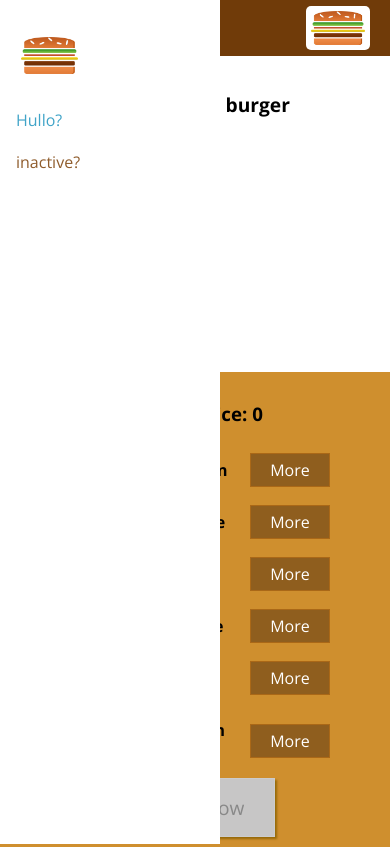
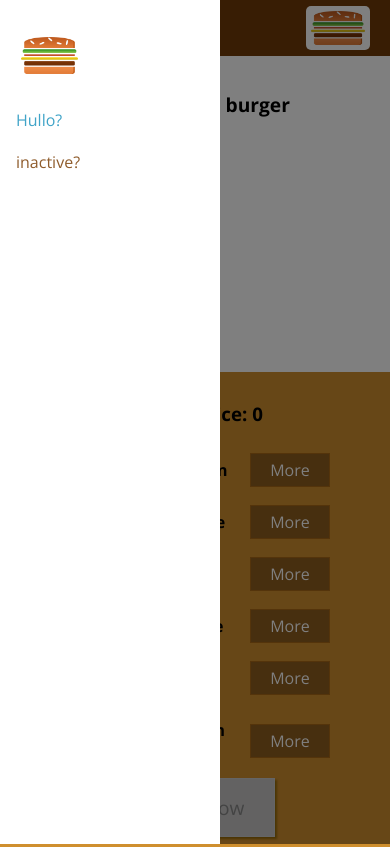
Before and after one commit to mkrabacher/react-burger-builder, a React (Create React App) app: page / in a window 390 px wide. Built offline with nearby package versions, Linux system fonts and the light colour scheme.

Commit message:
added toggle and backdrop to mobile menu

```diff
--- a/src/components/Layout/Layout.js
+++ b/src/components/Layout/Layout.js
@@ -1,17 +1,30 @@
-import React from 'react';
+import React, { Component } from 'react';
 import Aux from '../../hoc/AuxWrapper';
 import Toolbar from '../Navigation/Toolbar/Toolbar';
 import './Layout.scss';
 import SideDrawer from '../Navigation/SideDrawer/SideDrawer';
 
-const layout = (props) => (
-  <Aux>
-    <Toolbar />
-    <SideDrawer />
-    <main className='Content'>
-      {props.children}
-    </main>
-  </Aux>
-);
+class Layout extends Component {
+  state = {
+    showSideDrawer: true
+  }
 
-export default layout
+
+  sideDrawerToggleHandler = () => {
+    this.setState({showSideDrawer: !this.state.showSideDrawer})
+  }
+
+  render() {
+    return (
+      <Aux>
+        <Toolbar toggleSideDrawer={this.sideDrawerToggleHandler}/>
+        <SideDrawer open={this.state.showSideDrawer} closed={this.sideDrawerToggleHandler}/>
+        <main className='Content'>
+          {this.props.children}
+        </main>
+      </Aux>
+    )
+  }
+}
+
+export default Layout
--- a/src/components/Navigation/SideDrawer/SideDrawer.js
+++ b/src/components/Navigation/SideDrawer/SideDrawer.js
@@ -2,16 +2,21 @@ import React from 'react';
 import Logo from '../../Logo/Logo';
 import NavigationItems from '../NavigationItems/NavigationItems';
 import './SideDrawer.scss';
+import Backdrop from '../../UI/Backdrop/Backdrop';
+import Aux from '../../../hoc/AuxWrapper';
 
 const sideDrawer = (props) => {
-
+  let display = props.open ? 'Open' : 'Close';
   return (
-    <div className='SideDrawer'>
-      <Logo height='6%' />
-      <nav style={{'marginTop': '20px'}}>
-        <NavigationItems />
-      </nav>
-    </div>
+    <Aux>
+      <Backdrop  show={props.open} clicked={props.closed}/>
+      <div className={'SideDrawer ' + display}>
+        <Logo height='6%' />
+        <nav style={{'marginTop': '20px'}}>
+          <NavigationItems />
+        </nav>
+      </div>
+    </Aux>
   );
 };
 
--- a/src/components/Navigation/Toolbar/Toolbar.js
+++ b/src/components/Navigation/Toolbar/Toolbar.js
@@ -5,7 +5,7 @@ import NavigationItems from '../NavigationItems/NavigationItems';
 
 const toolbar = (props) => (
   <header className='Toolbar'>
-    <div>Menu</div>
+    <div onClick={props.toggleSideDrawer}>Menu</div>
     <Logo height="80%" />
     <nav>
       <NavigationItems />
```
